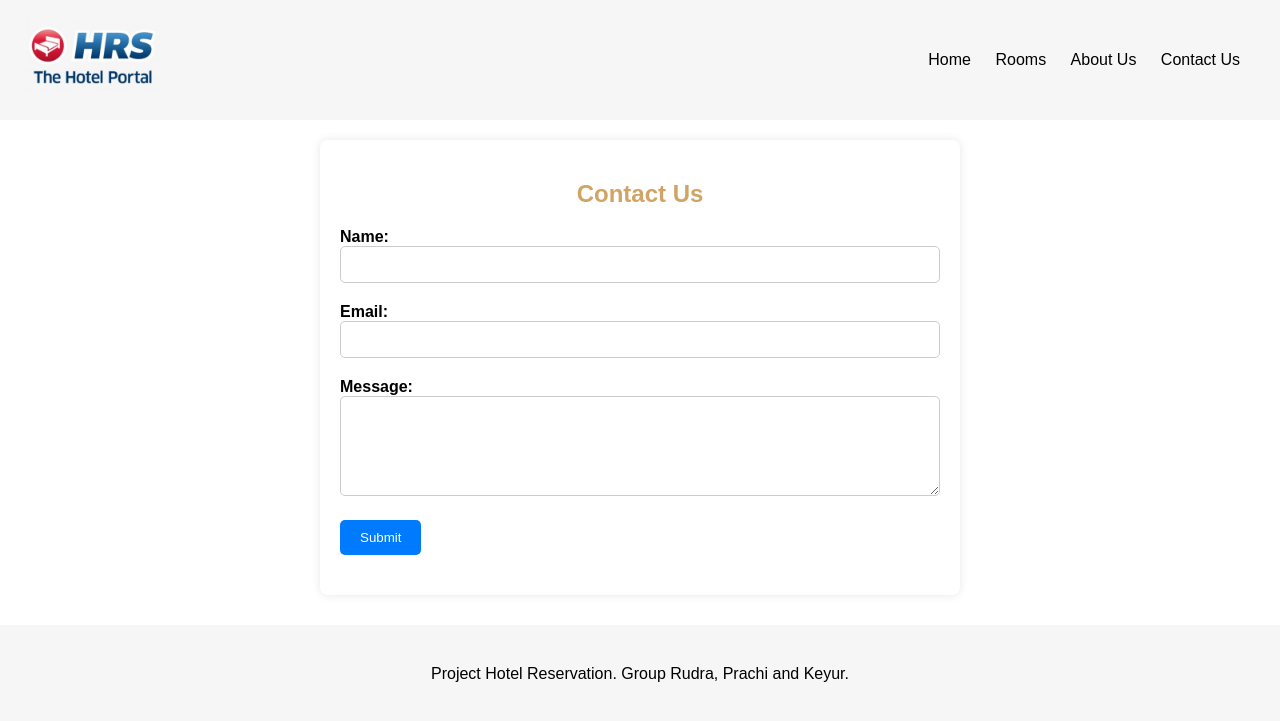
After one commit to keyur1322/NEU-ITC6355, a PHP site: page /contact_us.html in a window 1280 px wide. The commit adds this page. Shown: the top 721 px of the page. Run offline with PHP 8.4, Linux system fonts and the light colour scheme.

Commit message:
Prachi - add contact is page

```diff
--- a/Assignment-2/about_us.html
+++ b/Assignment-2/about_us.html
@@ -14,14 +14,14 @@
                     <li><a href="index.html">Home</a></li>
                     <li><a href="rooms.html">Rooms</a></li>
                     <li><a href="about_us.html">About Us</a></li>
-                    <li><a href="#">Contact Us</a></li>
+                    <li><a href="contact_us.html">Contact Us</a></li>
                 </ul>
             </nav>
         </div>
     </header>
     <div class="container">
         <h2>Who We Are</h2>
-        <p>Welcome to our Hotel Reservation System! We are dedicated to providing a seamless and convenient platform for booking accommodations for your travel needs. Our mission is to make your hotel booking experience easy, efficient, and enjoyable.</p>
+        <p class="main-txt-1">Welcome to our Hotel Reservation System! We are dedicated to providing a seamless and convenient platform for booking accommodations for your travel needs. Our mission is to make your hotel booking experience easy, efficient, and enjoyable.</p>
 
         <h2>Our Services</h2>
         <p>Our system allows you to search, compare, and book hotel rooms worldwide. Whether you're planning a business trip, a family vacation, or a romantic getaway, we've got you covered. With a wide range of options and flexible booking features, finding the perfect place to stay has never been easier.</p>
--- /dev/null
+++ b/Assignment-2/contact_us.html
@@ -0,0 +1,47 @@
+<!DOCTYPE html>
+<html lang="en">
+<head>
+  <meta charset="UTF-8">
+  <meta name="viewport" content="width=device-width, initial-scale=1.0">
+  <title>Contact Us</title>
+  <link rel="stylesheet" href="style.css">
+</head>
+<body>
+  <header>
+    <div class="nav-div">
+        <a href="index.html"><img class="nav-logo" src="logo.png" alt="logo not found"></a>
+        <nav>
+            <ul>
+                <li><a href="index.html">Home</a></li>
+                <li><a href="rooms.html">Rooms</a></li>
+                <li><a href="about_us.html">About Us</a></li>
+                <li><a href="contact_us.html">Contact Us</a></li>
+            </ul>
+        </nav>
+    </div>
+</header>
+  <div class="container">
+  <h2>Contact Us</h2>
+  <form action="#" method="post">
+    <div class="form-group">
+      <label for="name">Name:</label>
+      <input type="text" id="name" name="name" required>
+    </div>
+    <div class="form-group">
+      <label for="email">Email:</label>
+      <input type="email" id="email" name="email" required>
+    </div>
+    <div class="form-group">
+      <label for="message">Message:</label>
+      <textarea id="message" name="message" required></textarea>
+    </div>
+    <div class="form-group">
+      <button type="submit">Submit</button>
+    </div>
+  </form>
+</div>
+<footer>
+  <p>Project Hotel Reservation. Group Rudra, Prachi and Keyur.</p>
+</footer>
+</body>
+</html>
--- a/Assignment-2/index.html
+++ b/Assignment-2/index.html
@@ -15,7 +15,7 @@
                     <li><a href="index.html">Home</a></li>
                     <li><a href="rooms.html">Rooms</a></li>
                     <li><a href="about_us.html">About Us</a></li>
-                    <li><a href="#">Contact Us</a></li>
+                    <li><a href="contact_us.html">Contact Us</a></li>
                 </ul>
             </nav>
         </div>
--- a/Assignment-2/rooms.html
+++ b/Assignment-2/rooms.html
@@ -15,7 +15,7 @@
                     <li><a href="index.html">Home</a></li>
                     <li><a href="rooms.html">Rooms</a></li>
                     <li><a href="about_us.html">About Us</a></li>
-                    <li><a href="#">Contact Us</a></li>
+                    <li><a href="contact_us.html">Contact Us</a></li>
                 </ul>
             </nav>
         </div>
--- a/Assignment-2/style.css
+++ b/Assignment-2/style.css
@@ -196,7 +196,10 @@ footer p{
     border-radius: 8px;
     box-shadow: 0 0 10px rgba(0, 0, 0, 0.1);
 }
-h1 {
+.main-txt-1{
+    color: black !important;
+}
+.h1 {
     color: #f7f7f7;
 }
 h2 {
@@ -217,3 +220,48 @@ footer {
     color: #eba3a3a2;
 }
 /* About us page CSS end */
+
+/* Contact us page CSS start */
+.container {
+    max-width: 600px;
+    margin: 20px auto;
+    background-color: #fff;
+    padding: 20px;
+    border-radius: 8px;
+    box-shadow: 0 0 10px rgba(0, 0, 0, 0.1);
+  }
+  h2 {
+    text-align: center;
+    margin-bottom: 20px;
+  }
+  .form-group {
+    margin-bottom: 20px;
+  }
+  .form-group label {
+    display: block;
+    font-weight: bold;
+  }
+  .form-group input,
+  .form-group textarea {
+    width: 100%;
+    padding: 10px;
+    border: 1px solid #ccc;
+    border-radius: 5px;
+    box-sizing: border-box;
+  }
+  .form-group textarea {
+    resize: vertical;
+    height: 100px;
+  }
+  .form-group button {
+    padding: 10px 20px;
+    background-color: #007bff;
+    color: #fff;
+    border: none;
+    border-radius: 5px;
+    cursor: pointer;
+  }
+  .form-group button:hover {
+    background-color: #0056b3;
+  }
+/* Contact us page CSS start */
```
Also changed, not shown: Assignment-2/contact-us.jpg (added).
